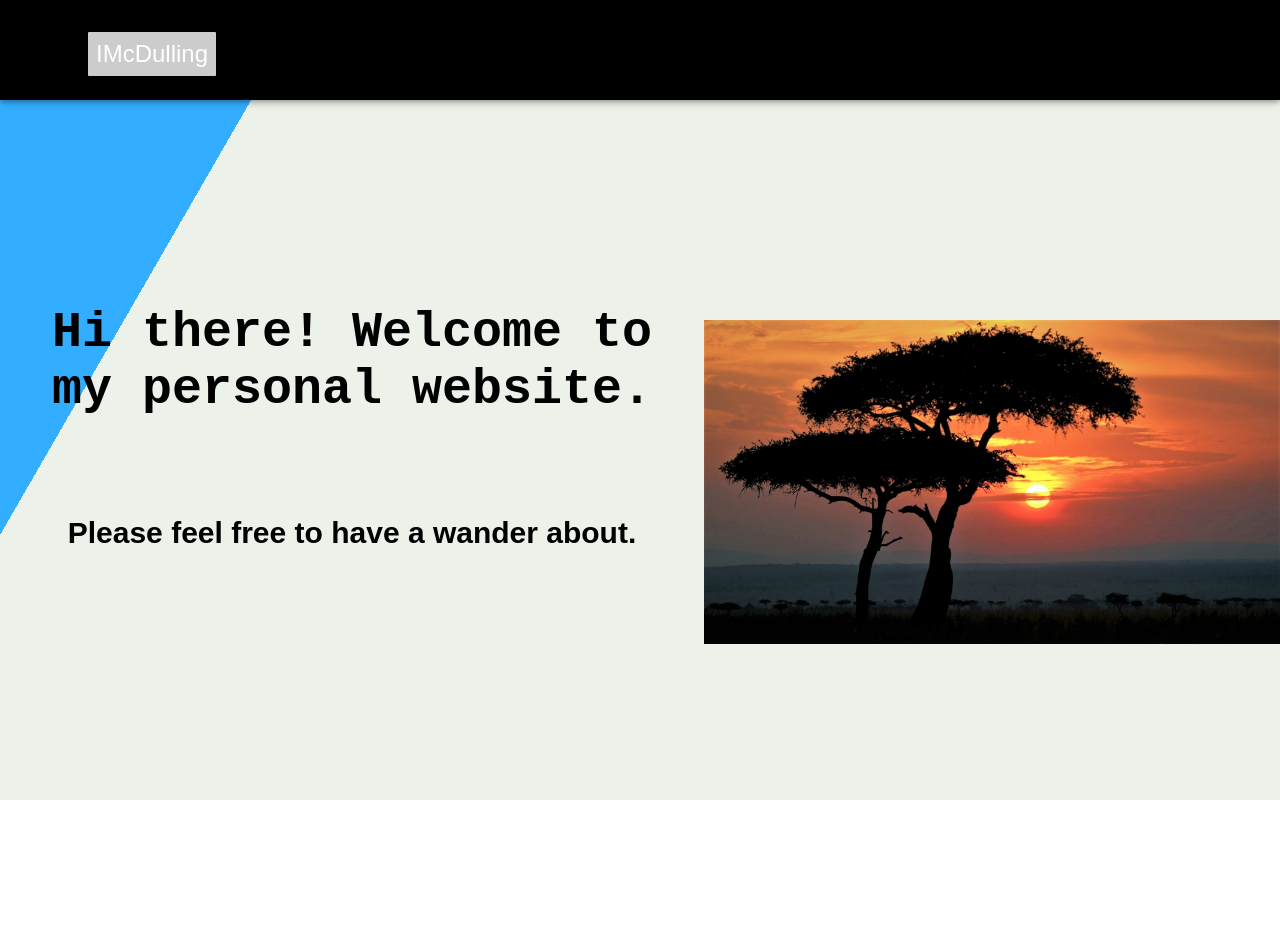
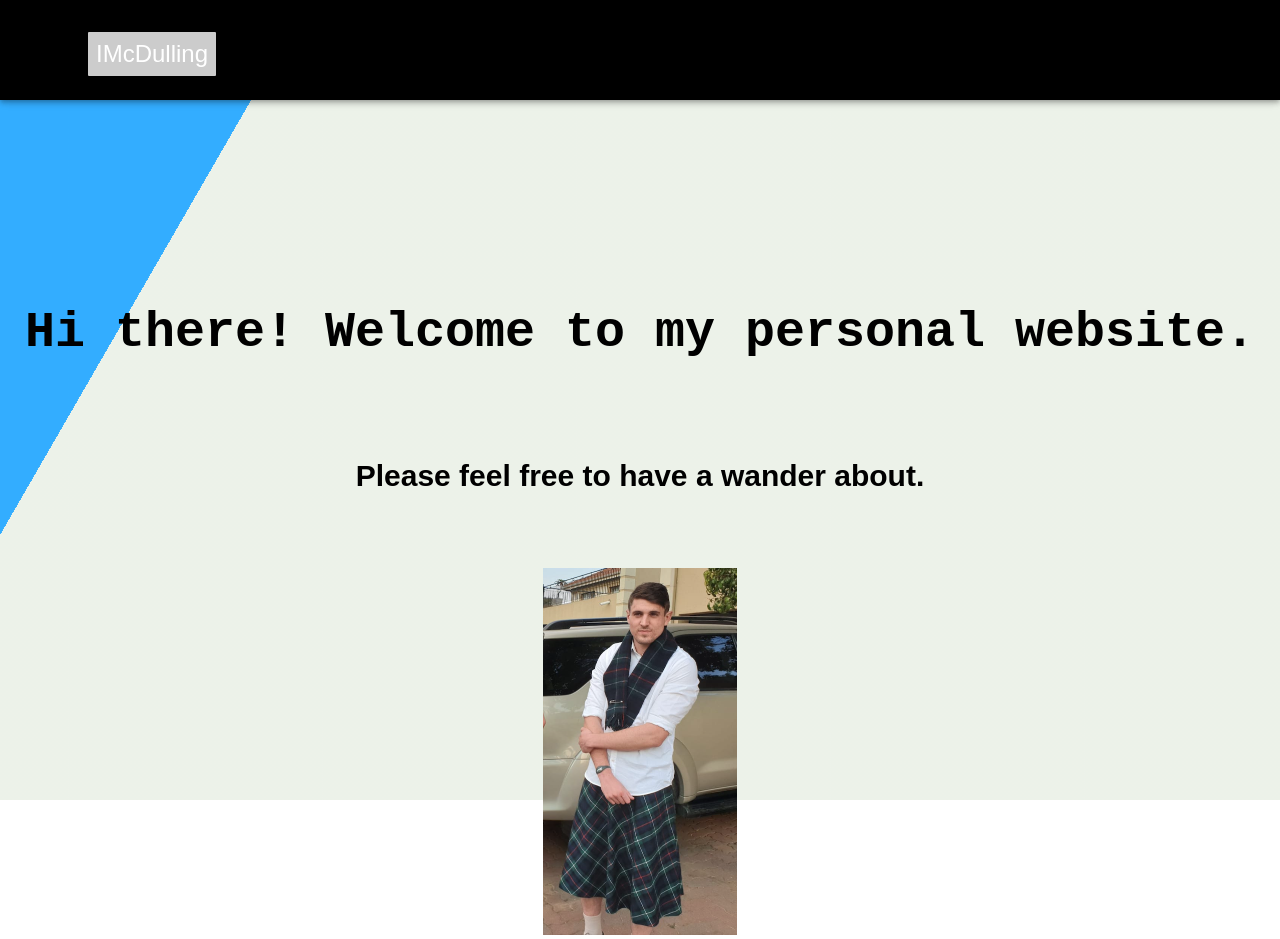
Before and after one commit to EenMac/Personal-portfolio.io, a React (Create React App) app: page /#/ in a window 1280 px wide. Before the commit the page ends 800 px from the top, so only its background shows below. Built offline with nearby package versions, Linux system fonts and the light colour scheme.

Commit message:
image added and home flex changed

```diff
--- a/src/components/Home.js
+++ b/src/components/Home.js
@@ -1,11 +1,9 @@
 import React from 'react'
 import "../css/Home.css"
-import sunset from "../African-Sunset.jpeg";
+import img from "../images/Profilepic.png";
 
 function Home() {
 
-    var image = document.getElementById("main-image")
-    console.log(image);
     return (
         <>
         <div id="home-container">
@@ -17,7 +15,7 @@ function Home() {
                 <h2 id='sub-heading'>Please feel free to have a wander about.</h2>
             </div>
             <div id="picture-container">
-                <img id="main-image" src={sunset}>
+                <img id="main-image" src={img}>
                 </img>
             </div>
         </div>
--- a/src/css/About.css
+++ b/src/css/About.css
@@ -1,7 +1,6 @@
 #about-container{
     background-image: linear-gradient(to right bottom, #051937, #004d7a, #008793, #00bf72, #a8eb12);
-    height: 220vh;
-    zoom: 70%;
+    height: fit-content;
 }
 #story-section{
     list-style-type: none;
--- a/src/css/Home.css
+++ b/src/css/Home.css
@@ -1,6 +1,7 @@
 #home-container{
     height: 100vh;
     display: flex;
+    flex-direction: column;
     height: 100%;
 }
 #text-element{
@@ -36,7 +37,7 @@
 }
 #main-image{
     position: flex;
-    zoom: 30%;
+    zoom: 50%;
     flex: 1;
 }
 
```
Also changed, not shown: src/images/Profilepic.png (added).
